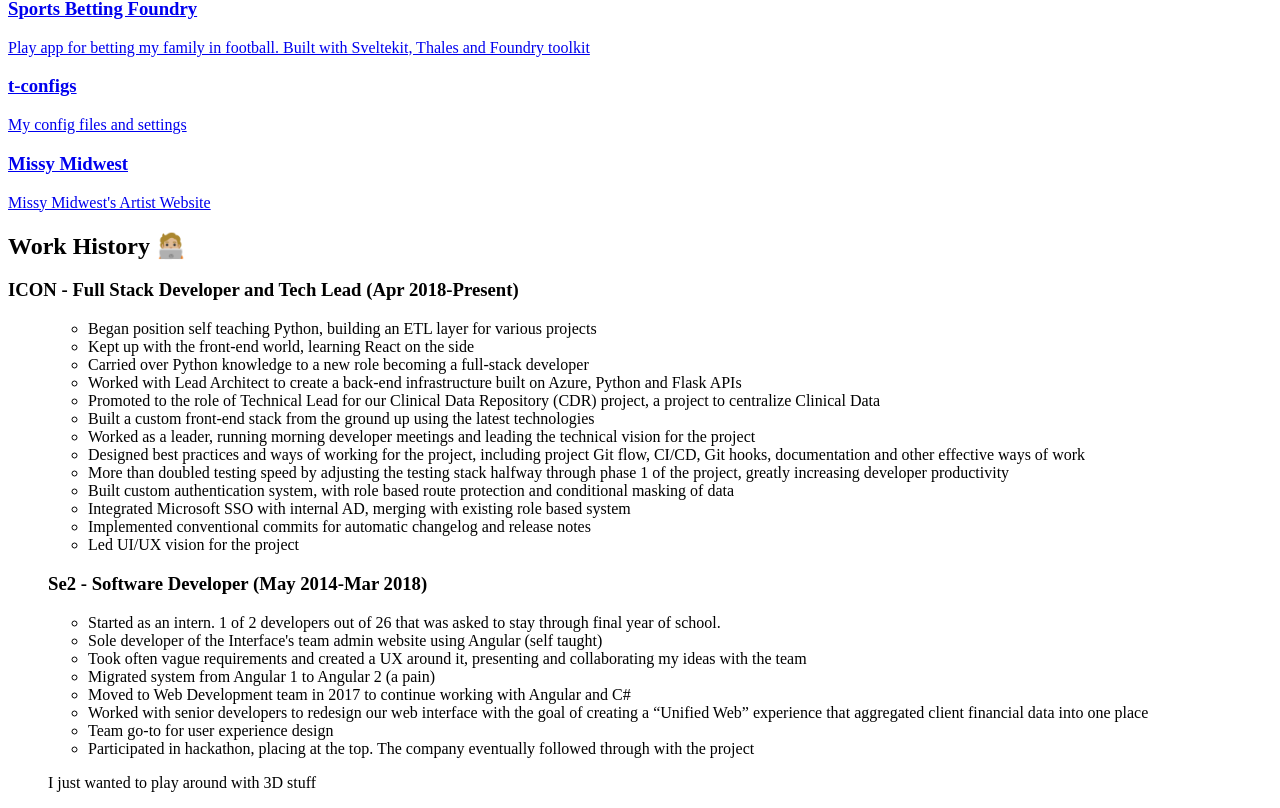
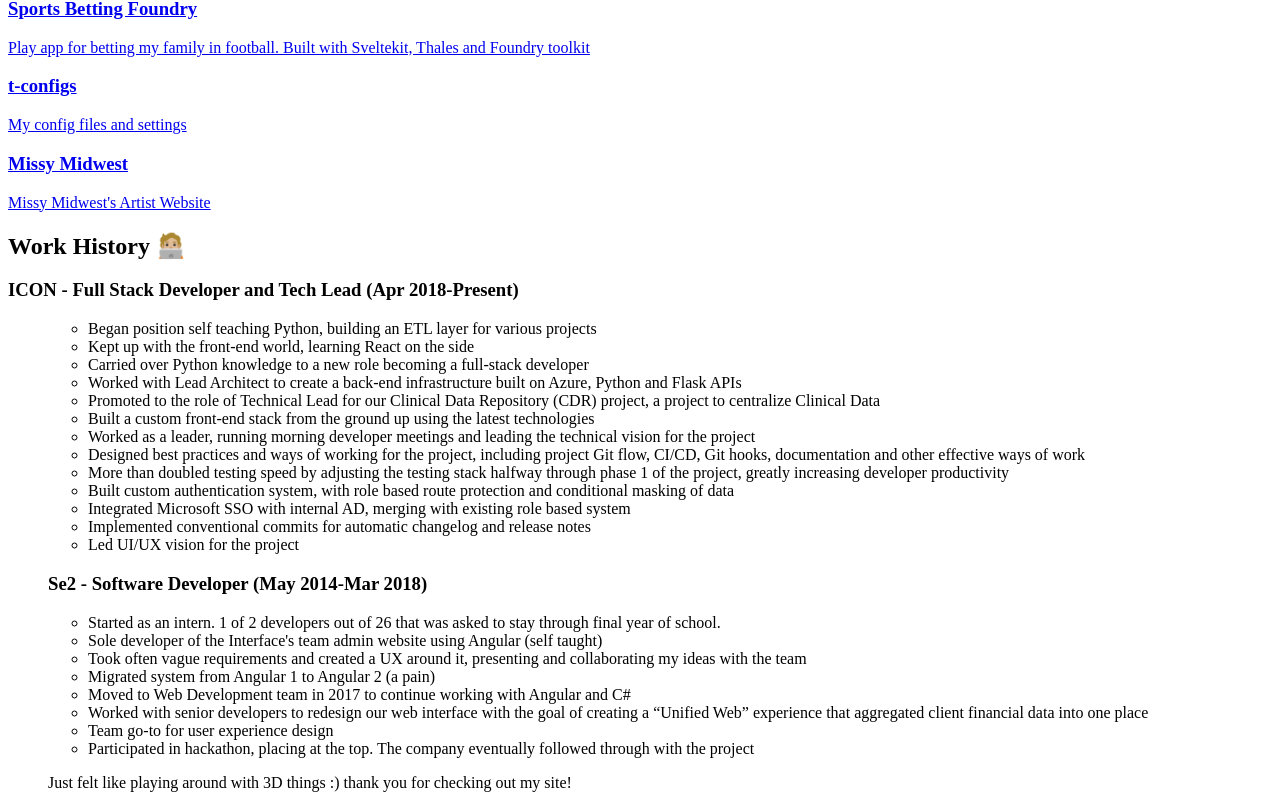
Before and after one commit to tseitz/webseitz, a SvelteKit app in the folder app/: page / in a window 1280 px wide. Shown: the part 435-1243 px from the top of the page. Built offline with nearby package versions, Linux system fonts and the light colour scheme.

Commit message:
chore(page.svelte): update text in blockquote to provide a more friendly and appreciative message to visitors

```diff
--- a/app/src/routes/+page.svelte
+++ b/app/src/routes/+page.svelte
@@ -140,7 +140,7 @@
 	</section>
 
 	<blockquote class="col-start-2 col-span-4 bg-slate-800 rounded-lg p-8">
-		<p>I just wanted to play around with 3D stuff</p>
+		<p>Just felt like playing around with 3D things :) thank you for checking out my site!</p>
 	</blockquote>
 </main>
 
```
